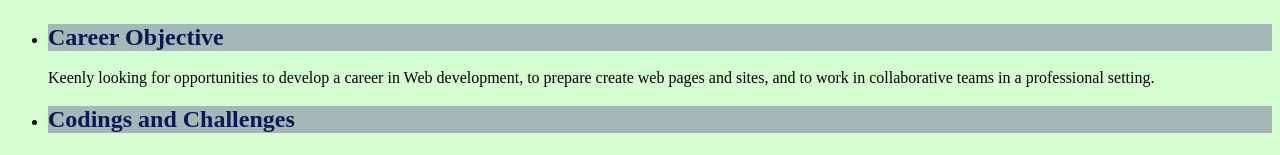
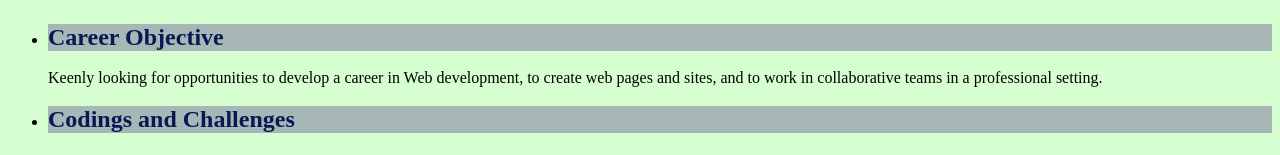
Before and after one commit to NandhiniPython/my-personal-site, a plain HTML site: page index.html in a window 1280 px wide. Shown: the part 345-500 px from the top of the page. Drawn offline with Linux system fonts and the light colour scheme.

Commit message:
Update index.html

```diff
--- a/index.html
+++ b/index.html
@@ -75,7 +75,7 @@
     <li >
         <h2><b>Career Objective</b></h2>
 
-        <p>Keenly looking for opportunities to develop a career in Web development, to prepare create web pages and sites, and to work in collaborative teams in a professional setting.</p>
+        <p>Keenly looking for opportunities to develop a career in Web development, to create web pages and sites, and to work in collaborative teams in a professional setting.</p>
     </li>
 
     <!-- Codings and Challenges -->
```
